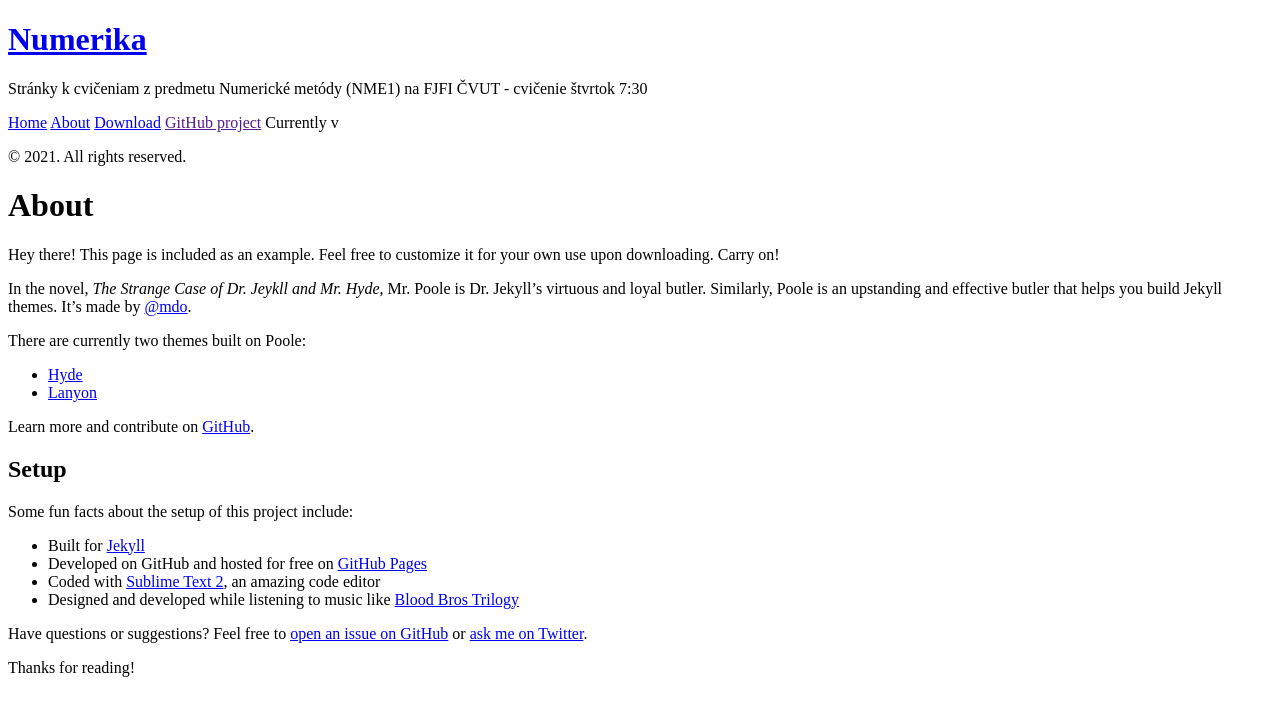
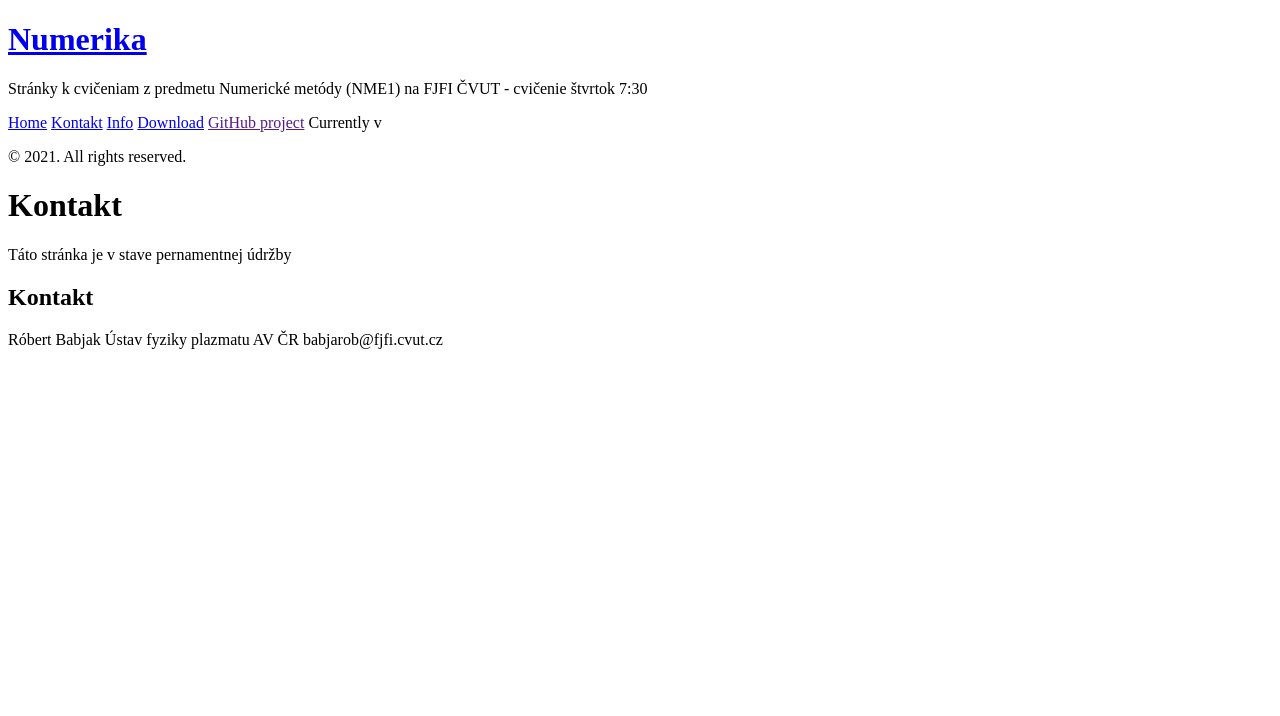
Before and after one commit to babjarob/babjarob-babjarob.github.io, a Jekyll site: the page built from about.md, in a window 1280 px wide. Shown: the top 716 px of the page. Built offline with Jekyll 4.4.1, drawn with Linux system fonts in a browser that asks for light colours; Markdown is read by kramdown in place of the engine named in the settings.

Commit message:
new init1

```diff
--- a/_includes/sidebar.html
+++ b/_includes/sidebar.html
@@ -7,6 +7,7 @@
         </a>
       </h1>
       <p class="lead">{{ site.description }}</p>
+
     </div>
 
     <nav class="sidebar-nav">
--- a/about.md
+++ b/about.md
@@ -1,30 +1,14 @@
 ---
 layout: page
-title: About
+title: Kontakt
 ---
 
 <p class="message">
-  Hey there! This page is included as an example. Feel free to customize it for your own use upon downloading. Carry on!
+  Táto stránka je v stave pernamentnej údržby
 </p>
 
-In the novel, *The Strange Case of Dr. Jeykll and Mr. Hyde*, Mr. Poole is Dr. Jekyll's virtuous and loyal butler. Similarly, Poole is an upstanding and effective butler that helps you build Jekyll themes. It's made by [@mdo](https://twitter.com/mdo).
+## Kontakt
 
-There are currently two themes built on Poole:
-
-* [Hyde](http://hyde.getpoole.com)
-* [Lanyon](http://lanyon.getpoole.com)
-
-Learn more and contribute on [GitHub](https://github.com/poole).
-
-## Setup
-
-Some fun facts about the setup of this project include:
-
-* Built for [Jekyll](http://jekyllrb.com)
-* Developed on GitHub and hosted for free on [GitHub Pages](https://pages.github.com)
-* Coded with [Sublime Text 2](http://sublimetext.com), an amazing code editor
-* Designed and developed while listening to music like [Blood Bros Trilogy](https://soundcloud.com/maddecent/sets/blood-bros-series)
-
-Have questions or suggestions? Feel free to [open an issue on GitHub](https://github.com/poole/issues/new) or [ask me on Twitter](https://twitter.com/mdo).
-
-Thanks for reading!
+Róbert Babjak
+Ústav fyziky plazmatu AV ČR
+babjarob@fjfi.cvut.cz
--- a/index.html
+++ b/index.html
@@ -13,8 +13,6 @@ title: Home
     </h1>
 
     <span class="post-date">{{ post.date | date_to_string }}</span>
-
-    {{ post.content }}
   </div>
   {% endfor %}
 </div>
```
Also changed, not shown: info.md (added, +7 -0 lines).
